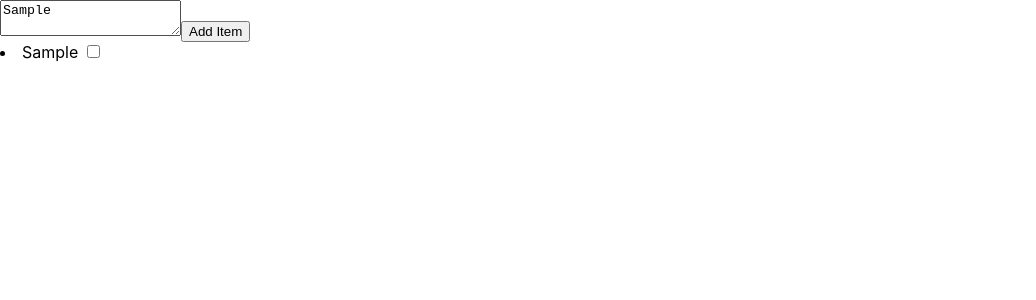
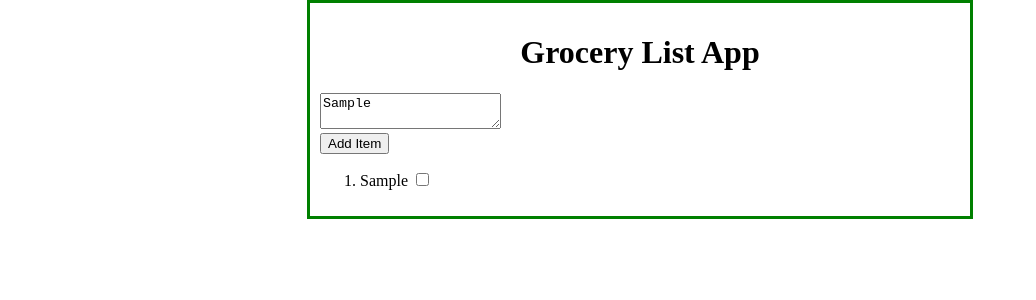
Before and after one commit to KHinkle96/React_Grocerylist, a React app: page / in a window 1280 px wide. Both pictures are taken after typing "Sample" into the empty fields and a click on the button "Add Item". Shown: the top 300 px of the page, without its empty margins (0-1036 px from the left). Built offline with nearby package versions, Linux system fonts and the light colour scheme.

Commit message:
Added some CSS

```diff
--- a/src/App.css
+++ /dev/null
@@ -1,38 +0,0 @@
-.App {
-  text-align: center;
-}
-
-.App-logo {
-  height: 40vmin;
-  pointer-events: none;
-}
-
-@media (prefers-reduced-motion: no-preference) {
-  .App-logo {
-    animation: App-logo-spin infinite 20s linear;
-  }
-}
-
-.App-header {
-  background-color: #282c34;
-  min-height: 100vh;
-  display: flex;
-  flex-direction: column;
-  align-items: center;
-  justify-content: center;
-  font-size: calc(10px + 2vmin);
-  color: white;
-}
-
-.App-link {
-  color: #61dafb;
-}
-
-@keyframes App-logo-spin {
-  from {
-    transform: rotate(0deg);
-  }
-  to {
-    transform: rotate(360deg);
-  }
-}
--- a/src/App.js
+++ b/src/App.js
@@ -3,7 +3,7 @@ import React, {useState} from 'react';
 const App = ()=> {
   const [textareaValue, setTextareaValue] = useState("")
   const [grocerys, setGrocerys] = useState([])
-  const listgrocerys = grocerys.map((grocery, i)=> <li key={i}>{grocery} <input name="groceryList" type="checkbox" />  </li>)
+  const listgrocerys = grocerys.map((grocery, i)=> <li key={i}>{grocery} <input type="checkbox"/> </li>)
 
   const storeEnteredText = (event)=> {
     setTextareaValue(event.target.value)
@@ -14,11 +14,14 @@ const App = ()=> {
 
   return (
   <div className="App">
+    <h1 className="title">Grocery List App</h1>
     <textarea onChange={storeEnteredText}></textarea>
+    <div>
     <button onClick={handleButtonClick}>Add Item</button>
-    <ui>
+    </div>
+    <ol>
       {listgrocerys}
-    </ui>
+    </ol>
   </div>
   );
 }
--- a/src/index.css
+++ b/src/index.css
@@ -1,13 +1,10 @@
 body {
-  margin: 0;
-  font-family: -apple-system, BlinkMacSystemFont, 'Segoe UI', 'Roboto', 'Oxygen',
-    'Ubuntu', 'Cantarell', 'Fira Sans', 'Droid Sans', 'Helvetica Neue',
-    sans-serif;
-  -webkit-font-smoothing: antialiased;
-  -moz-osx-font-smoothing: grayscale;
+  margin: auto;
+  width: 50%;
+  border: 3px solid green;
+  padding: 10px;
 }
 
-code {
-  font-family: source-code-pro, Menlo, Monaco, Consolas, 'Courier New',
-    monospace;
+.title {
+  text-align: center;
 }
```
